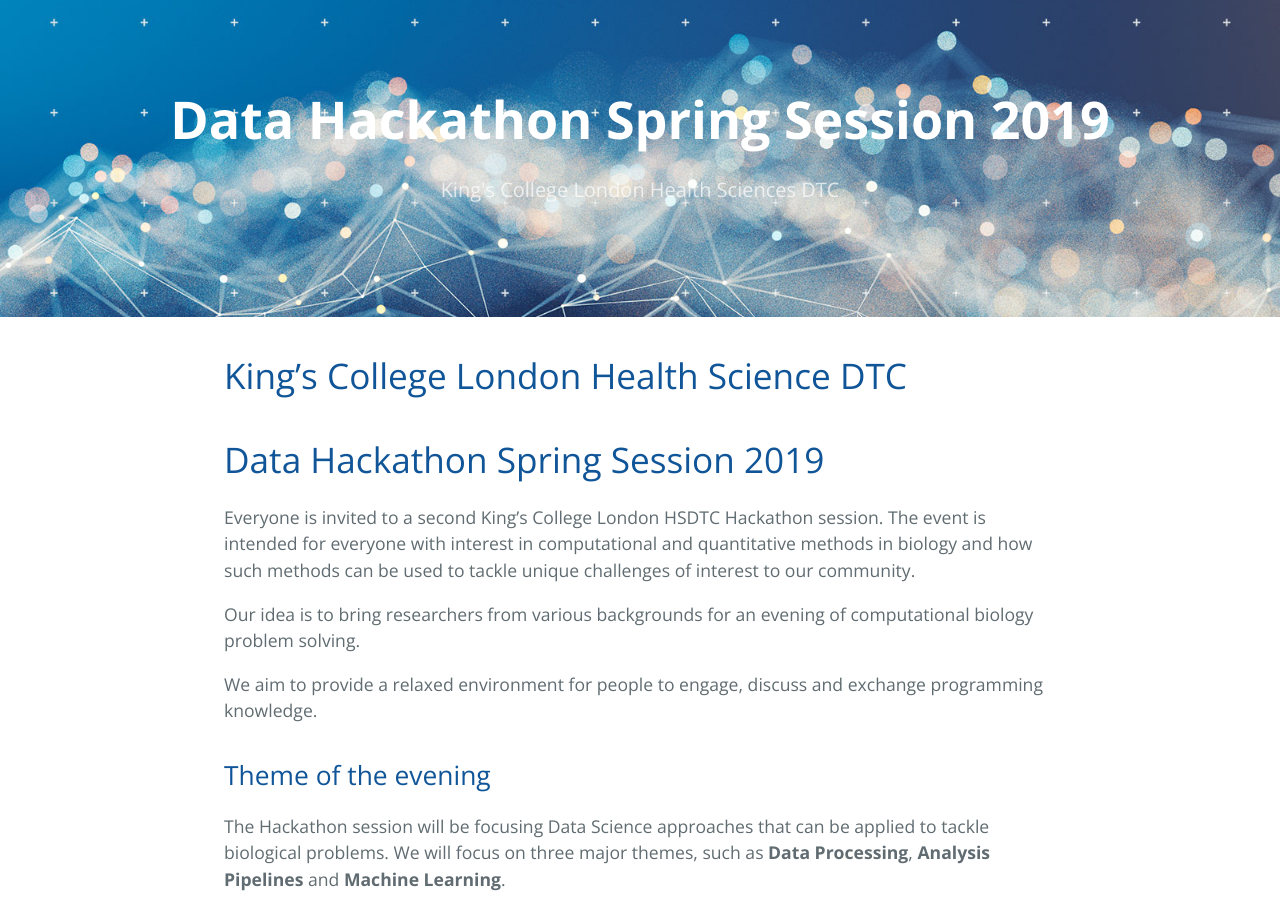
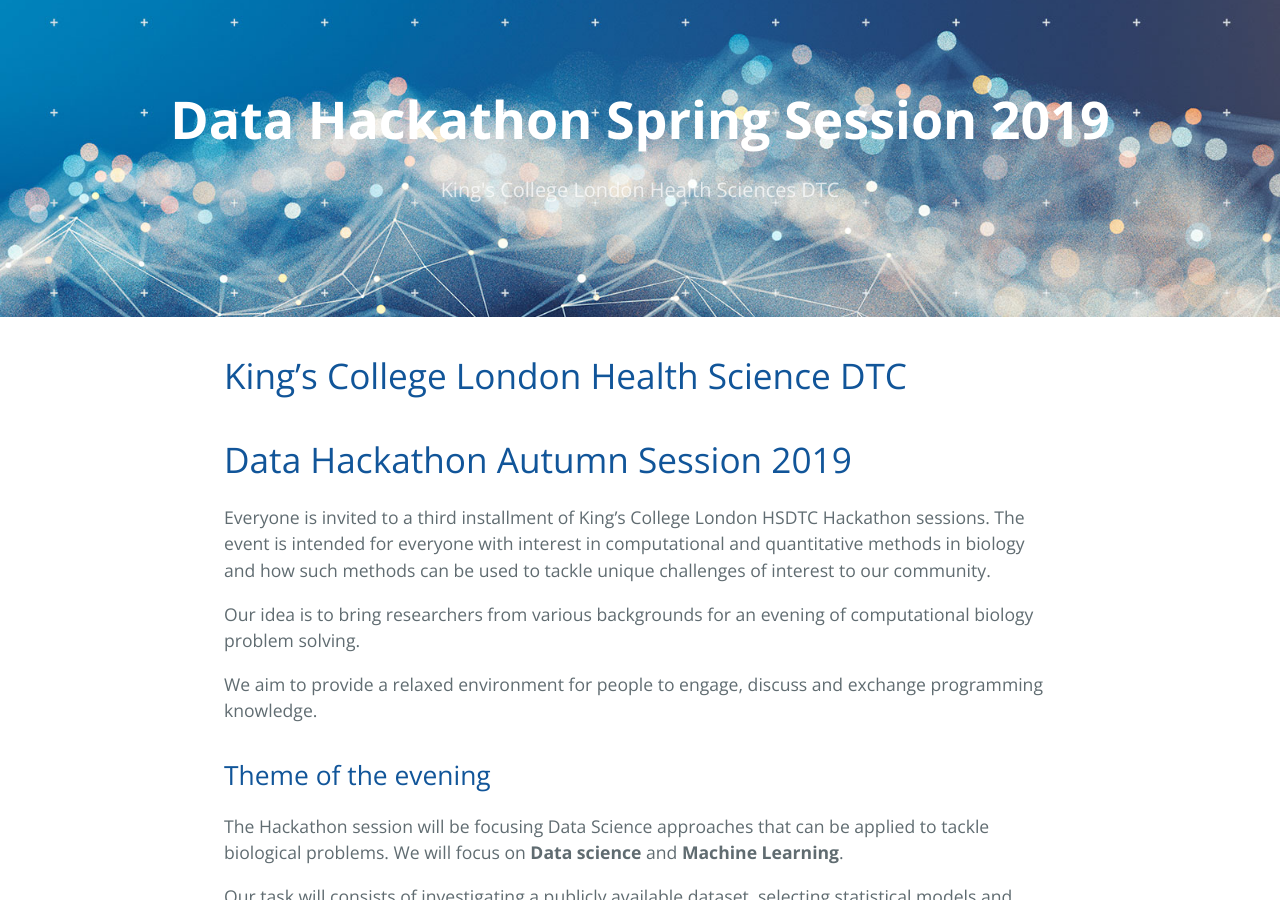
Before and after one commit to KHSDTC/Hackathon_Autumn2019, a Jekyll site: the page built from index.md, in a window 1280 px wide and 900 px high. Built offline with Jekyll 4.4.1, drawn with Linux system fonts in a browser that asks for light colours; our own code applies the rules of GitHub Pages for plain Markdown files; some of the changed text lies outside the part shown.

Commit message:
Update index.md

```diff
--- a/index.md
+++ b/index.md
@@ -4,9 +4,9 @@ layout: default
 
 # King's College London Health Science DTC
 
-# Data Hackathon Spring Session 2019
+# Data Hackathon Autumn Session 2019
 
-Everyone is invited to a second King's College London HSDTC Hackathon session. The event is intended for everyone with interest in computational and quantitative methods in biology and how such methods can be used to tackle unique challenges of interest to our community.
+Everyone is invited to a third installment of King's College London HSDTC Hackathon sessions. The event is intended for everyone with interest in computational and quantitative methods in biology and how such methods can be used to tackle unique challenges of interest to our community.
 
 Our idea is to bring researchers from various backgrounds for an evening of computational biology problem solving.
 
@@ -14,7 +14,7 @@ We aim to provide a relaxed environment for people to engage, discuss and exchan
 
 ## Theme of the evening
 
-The Hackathon session will be focusing Data Science approaches that can be applied to tackle biological problems. We will focus on three major themes, such as **Data Processing**, **Analysis Pipelines** and **Machine Learning**.
+The Hackathon session will be focusing Data Science approaches that can be applied to tackle biological problems. We will focus on **Data science** and **Machine Learning**.
 
 Our task will consists of investigating a publicly available dataset, selecting statistical models and setting up an analysis pipeline.
 
```
Also changed, not shown: other parts of index.md (+3 -3 lines).
